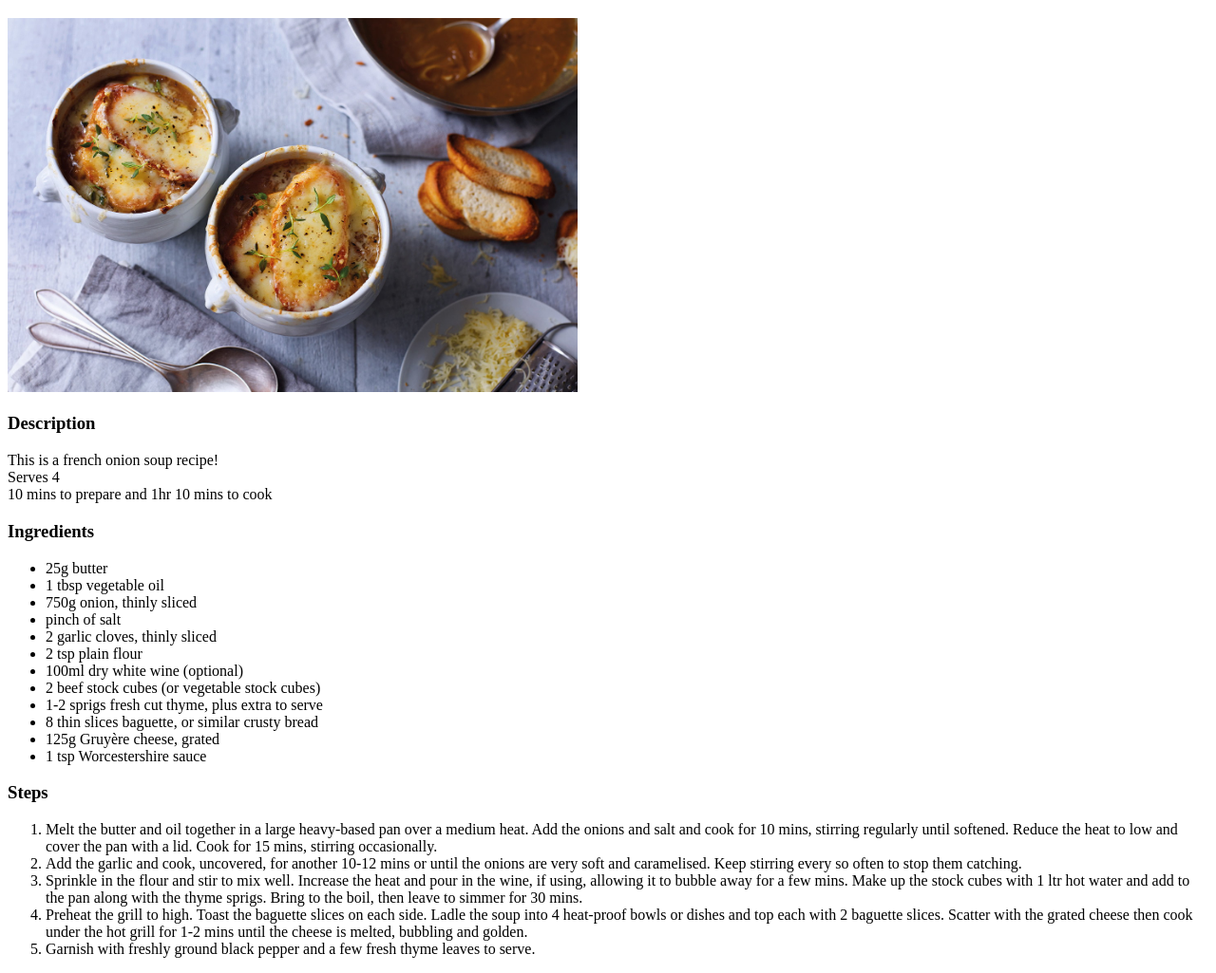
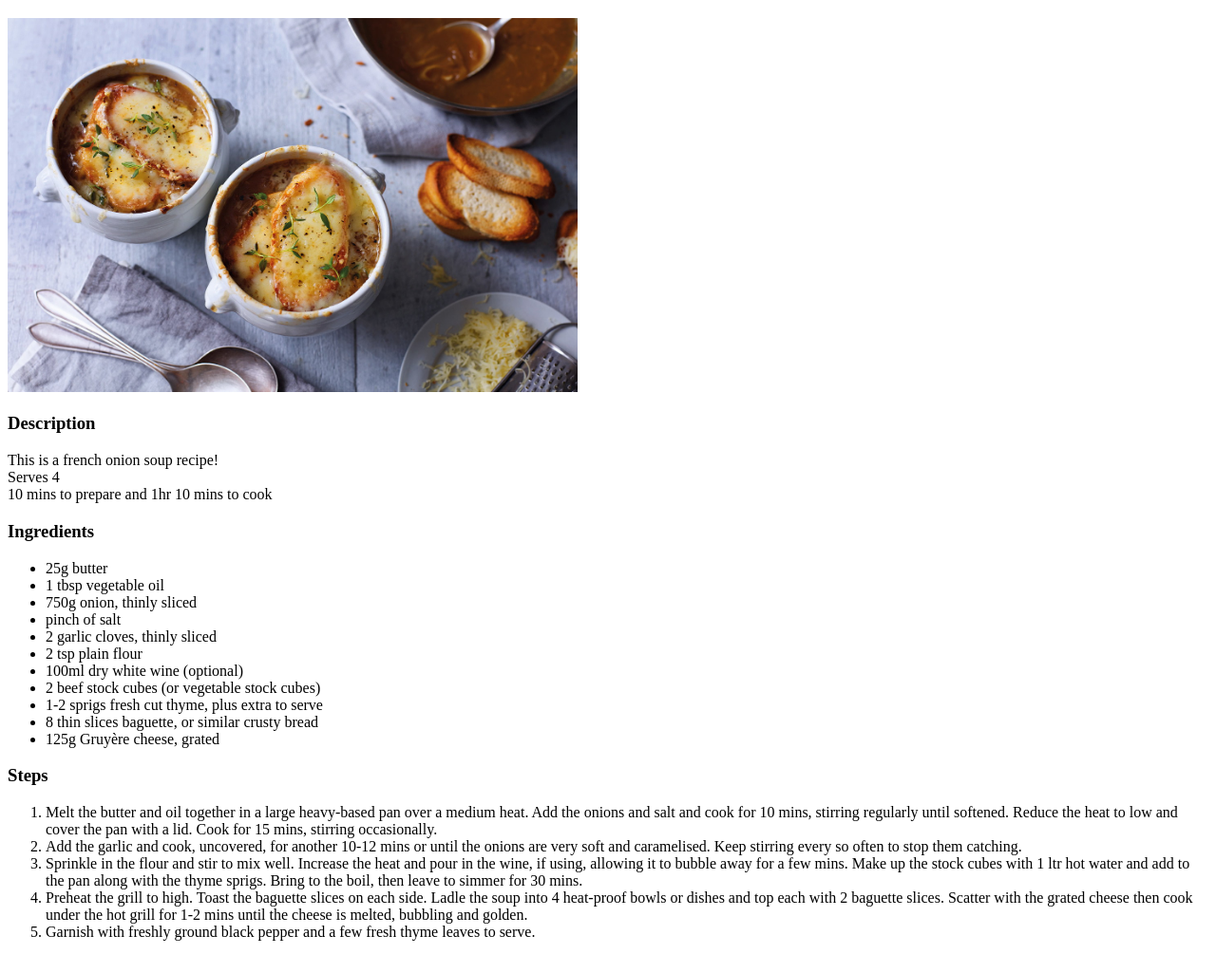
Before and after one commit to 0SingASong0/odin-recipes, a plain HTML site: page recipes/french_onion_soup.html in a window 1280 px wide. Shown: the part 61-1086 px from the top of the page at 95% size. Drawn offline with Linux system fonts and the light colour scheme.

Commit message:
Modify french_onion_soup.html

```diff
--- a/recipes/french_onion_soup.html
+++ b/recipes/french_onion_soup.html
@@ -28,7 +28,6 @@
             <li>1-2 sprigs fresh cut thyme, plus extra to serve</li>
             <li>8 thin slices baguette, or similar crusty bread</li>
             <li>125g Gruyère cheese, grated</li>
-            <li>1 tsp Worcestershire sauce</li>
         </ul>
 
         <h3>Steps</h3>
```
